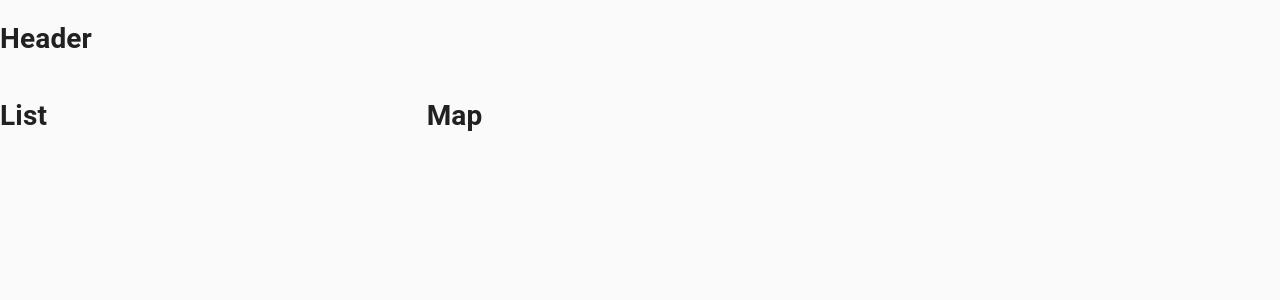
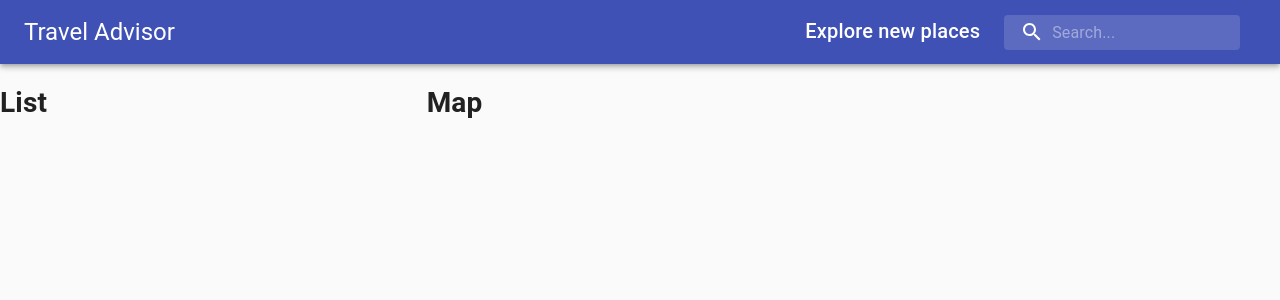
Before and after one commit to omnia-95/travel-advisor, a React (Create React App) app: page / in a window 1280 px wide. Shown: the top 300 px of the page. Built offline with nearby package versions, Linux system fonts and the light colour scheme.

Commit message:
modify Header files

```diff
--- a/src/components/Header/Header.jsx
+++ b/src/components/Header/Header.jsx
@@ -1,8 +1,34 @@
 import React from 'react';
+import { Autocomplete } from '@material-ui/lab';
+import { AppBar, Box, InputBase, Toolbar, Typography } from '@material-ui/core';
+import SearchIcon from '@material-ui/icons/Search';
+
+import useStyles from './styles';
 
 const Header = () => {
+    const classes = useStyles();
+
     return (
-        <h1>Header</h1>
+        <AppBar position='static'>
+            <Toolbar className={classes.toolbar}>
+                <Typography variant="h5" className={classes.title}>
+                    Travel Advisor
+                </Typography>
+                <Box display='flex'>
+                    <Typography variant="h6" className={classes.title}>
+                        Explore new places
+                    </Typography>
+                    {/* <Autocomplete> */}
+                    <div className={classes.search}>
+                        <div className={classes.searchIcon}>
+                            <SearchIcon />
+                        </div>
+                        <InputBase placeholder="Search..." classes={{ root: classes.inputRoot, input: classes.inputInput }} />
+                    </div>
+                    {/* </Autocomplete> */}
+                </Box>
+            </Toolbar>
+        </AppBar>
     );
 }
 
--- a/src/components/Header/styles.js
+++ b/src/components/Header/styles.js
@@ -0,0 +1,32 @@
+import { alpha, makeStyles } from '@material-ui/core/styles';
+
+export default makeStyles((theme) => ({
+    title: {
+        display: 'none',
+        [theme.breakpoints.up('sm')]: {
+            display: 'block',
+        },
+    },
+    search: {
+        position: 'relative',
+        borderRadius: theme.shape.borderRadius,
+        backgroundColor: alpha(theme.palette.common.white, 0.15),
+        '&:hover': { backgroundColor: alpha(theme.palette.common.white, 0.25) },
+        marginRight: theme.spacing(2),
+        marginLeft: 0,
+        width: '100%',
+        [theme.breakpoints.up('sm')]: { marginLeft: theme.spacing(3), width: 'auto' },
+    },
+    searchIcon: {
+        padding: theme.spacing(0, 2), height: '100%', position: 'absolute', pointerEvents: 'none', display: 'flex', alignItems: 'center', justifyContent: 'center',
+    },
+    inputRoot: {
+        color: 'inherit',
+    },
+    inputInput: {
+        padding: theme.spacing(1, 1, 1, 0), paddingLeft: `calc(1em + ${theme.spacing(4)}px)`, transition: theme.transitions.create('width'), width: '100%', [theme.breakpoints.up('md')]: { width: '20ch' },
+    },
+    toolbar: {
+        display: 'flex', justifyContent: 'space-between',
+    },
+}));
```
